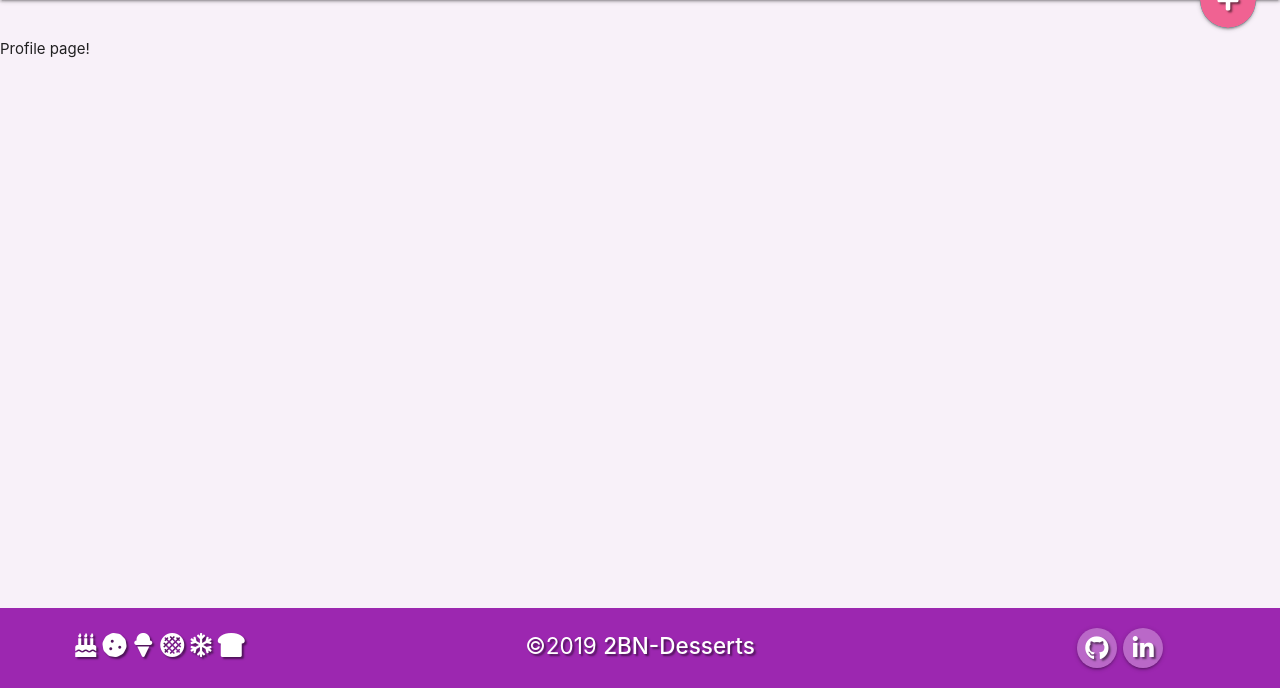
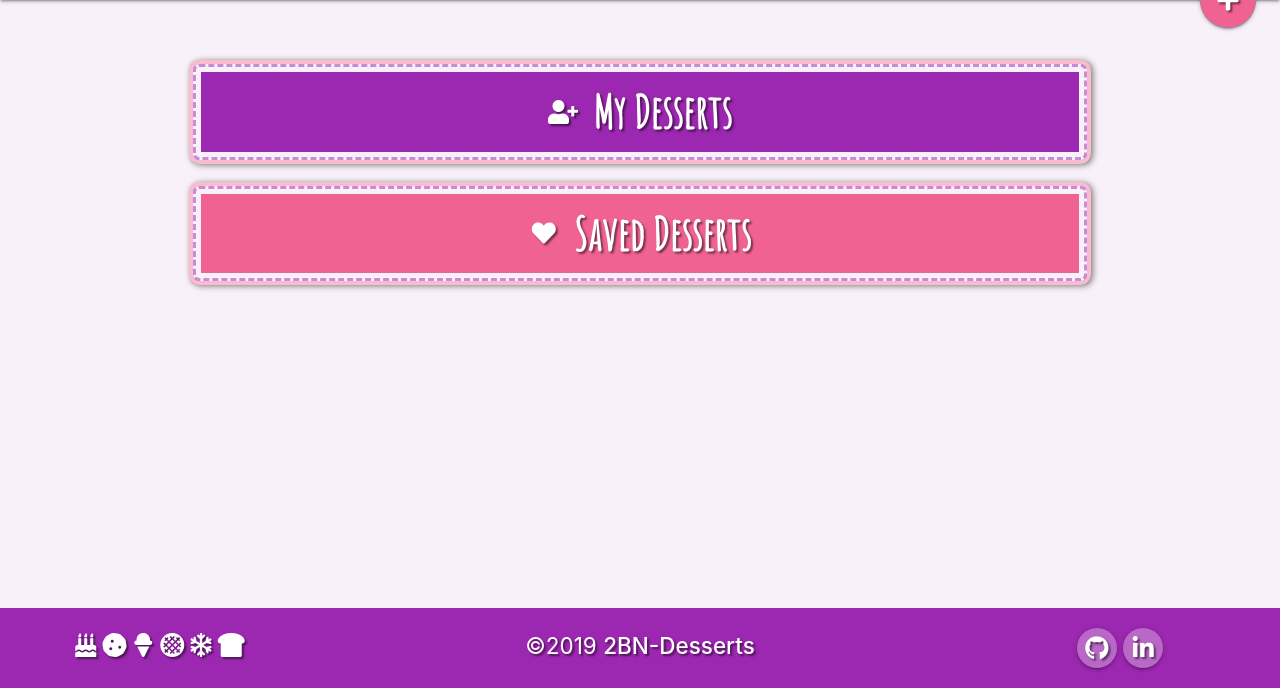
Before and after one commit to TravelTimN/ci-milestone04-dcd, a Flask app: a page that uses app/templates/profile.html in a window 1280 px wide. Shown: the part 112-800 px from the top of the page. Run offline with Flask 2, Linux system fonts and the light colour scheme; the visitor is signed in with stand-in values (Sample User, id 1); grey boxes marked "Sample" are stand-in pictures; a database or web service that is not in the repository returns one stand-in record (values such as "Sample title"); some libraries are stand-ins or nearby versions; some web fonts are replaced.

Commit message:
Create initial layout of Profile page
The user profile page now has two collections.
1. Show collapsible list of user own recipes.
2. Show collapsible list of user favorited recipes.

Also, when a recipe gets deleted by someone, it will
simultaneously pull that recipe from all other user_favs list.

```diff
--- a/app/routes.py
+++ b/app/routes.py
@@ -117,7 +117,15 @@ def login():
 #----- PROFILE -----#
 @app.route("/<username>")
 def profile(username):
-        return render_template("profile.html", username=session["user"])
+        # find all recipes belonging to user
+        user = users_collection.find_one({"username_lower": session["user"].lower()})["_id"]
+        user_recipes = recipes_collection.find({"author": user}).sort([("recipe_name", 1)])
+
+        # find all recipes that the user loves
+        user_favs_list = users_collection.find_one({"username_lower": session["user"].lower()})["user_favs"]
+        user_favs = recipes_collection.find({"_id": {"$in": user_favs_list}}).sort([("recipe_name", 1)])
+
+        return render_template("profile.html", username=session["user"], user_recipes=user_recipes, user_favs=user_favs)
 
 
 #----- LOGOUT -----#
@@ -193,7 +201,7 @@ def add_dessert_toDB():
                 "date_added": today,
                 "date_updated": today,
                 "views": 0,
-                "user_favs": []
+                "user_favs": 0
         }
 
         # get the new _id being created on submit
@@ -340,7 +348,7 @@ def update_dessert_toDB(recipe_id):
         get_user_favs = recipe.get("user_favs")
 
         # find recipe to be updated, then push updates
-        recipes_collection.update_one( {"_id": ObjectId(recipe_id)},
+        recipes_collection.update( {"_id": ObjectId(recipe_id)},
         {
                 "recipe_name": request.form.get("recipe_name"),
                 "recipe_slug": slugify(request.form.get("recipe_name")),
@@ -376,7 +384,11 @@ def delete_dessert(recipe_id):
         author = users_collection.find_one({"username_lower": session["user"].lower()})["_id"]
         users_collection.update_one({"_id": ObjectId(author)}, {"$pull": {"user_recipes": ObjectId(recipe_id)}})
 
+        # pull recipe from all users user_favs
+        users_collection.update_many({}, {"$pull": {"user_favs": ObjectId(recipe_id)}})
+
         return redirect(url_for("view_desserts"))
+
 
 
 
@@ -385,20 +397,29 @@ def delete_dessert(recipe_id):
 #----- Add Favorites ----- #
 @app.route("/add_favorite/<recipe_id>/<slugUrl>")
 def add_favorite(recipe_id, slugUrl):
+        # get user id
         user = users_collection.find_one({"username_lower": session["user"].lower()})["_id"]
+        # push recipe to user_favs
         users_collection.update_one({"_id": ObjectId(user)}, {"$push": {"user_favs": ObjectId(recipe_id)}})
+        # increase number of favorites on this recipe
         recipes_collection.update_one({"_id": ObjectId(recipe_id)}, {"$inc": {"user_favs": 1}})
+        # retain the original view-count by decrementing -1
         recipes_collection.update_one({"_id": ObjectId(recipe_id)}, {"$inc": {"views": -1}})
         return redirect(url_for("view_dessert",
                                 recipe_id=recipe_id,
                                 slugUrl=slugUrl))
 
+
 #----- Delete Favorites ----- #
 @app.route("/delete_favorite/<recipe_id>/<slugUrl>")
 def delete_favorite(recipe_id, slugUrl):
+        # get user id
         user = users_collection.find_one({"username_lower": session["user"].lower()})["_id"]
+        # pull recipe from user_favs
         users_collection.update_one({"_id": ObjectId(user)}, {"$pull": {"user_favs": ObjectId(recipe_id)}})
+        # decrease number of favorites on this recipe
         recipes_collection.update_one({"_id": ObjectId(recipe_id)}, {"$inc": {"user_favs": -1}})
+        # retain the original view-count by decrementing -1
         recipes_collection.update_one({"_id": ObjectId(recipe_id)}, {"$inc": {"views": -1}})
         return redirect(url_for("view_dessert",
                                 recipe_id=recipe_id,
--- a/app/static/css/style.css
+++ b/app/static/css/style.css
@@ -268,6 +268,61 @@ footer {
 }
 
 
+
+/*----- User Profile Page -----*/
+.collapsible-collection {
+    padding: 0;
+}
+
+.collapsible-collection li:nth-child(odd) {
+    background-color: rgba(243, 229, 245, 0.75);
+}
+
+.collapsible-collection li:nth-child(even) {
+    background-color: rgba(252, 228, 236, 0.75);
+}
+
+.collapsible-header h5 {
+    font-size: 3em;
+    margin: 0;
+    padding: 15px 0;
+}
+
+.collapsible-header {
+    border-bottom: 0;
+    padding: 0;
+    align-items: center;
+    justify-content: center;
+}
+
+.collapsible-header i {
+    justify-content: center;
+    vertical-align: middle;
+}
+
+.collapsible .recipe-card {
+    padding: 5px;
+}
+
+.collection .collection-item.avatar {
+    padding-right: 50px;
+    min-height: 60px;
+}
+
+.collection .collection-item.avatar .circle {
+    border-radius: 0;
+}
+
+.collection .collection-item.avatar .title {
+    font-size: 1.5em;
+}
+
+ul.collapsible {
+    margin: 25px auto;
+}
+
+
+
 /*-------------------- @media queries --------------------*/
 
 /*----- >600px Materialize Tablet size (.m) -----*/
--- a/app/static/js/script.js
+++ b/app/static/js/script.js
@@ -1,6 +1,9 @@
 $(document).ready(function () {
 
     /*----- MATERIALIZE -----*/
+
+    // initialize collapsibles
+    $(".collapsible").collapsible();
 
     // initialize tabs
     $(".tabs").tabs();
--- a/app/templates/profile.html
+++ b/app/templates/profile.html
@@ -2,6 +2,66 @@
 
 {% block content %}
 
-Profile page!
+<div class="container">
+
+    <!-- USER'S OWN RECIPES -->
+    <ul class="collapsible" data-collapsible="accordion">
+        <li class="recipe-card">
+            <div class="collapsible-header purple white-text text-shadow">
+                <i class="fas fa-user-plus material-icons"></i>
+                <h5 class="bold font-amatic">My Desserts</h5>
+            </div>
+
+            <div class="collapsible-body collection collapsible-collection">
+                <ul class="collection">
+                    {% for user_recipe in user_recipes %}
+                    <li class="collection-item avatar">
+                        <a href="{{ url_for('view_dessert', recipe_id=user_recipe._id, slugUrl=user_recipe.recipe_slug) }}">
+                            {% if user_recipe.img_src %}
+                            <img src="{{ user_recipe.img_src }}" alt="Dessert Image" class="circle">
+                            {% else %}
+                            <img src="{{ url_for('static', filename='img/no-img.png') }}" alt="Dessert Image" class="circle">
+                            {% endif %}
+                            <span class="title font-special bold purple-text">{{ user_recipe.recipe_name }}</span>
+                            <p class="truncate pink-text text-lighten-2">{{ user_recipe.description }}</p>
+                        </a>
+                    </li>
+                    {% endfor %}
+                </ul>
+            </div>
+        </li>
+    </ul>
+
+
+    <!-- USER'S FAVORITE RECIPES -->
+    <ul class="collapsible" data-collapsible="accordion">
+        <li class="recipe-card">
+            <div class="collapsible-header pink lighten-2 white-text text-shadow">
+                <i class="fas fa-heart material-icons"></i>
+                <h5 class="bold font-amatic">Saved Desserts</h5>
+            </div>
+
+            <div class="collapsible-body collection collapsible-collection">
+                <ul class="collection">
+                    {% for user_fav in user_favs %}
+                    <li class="collection-item avatar">
+                        <a href="{{ url_for('view_dessert', recipe_id=user_fav._id, slugUrl=user_fav.recipe_slug) }}">
+                            {% if user_fav.img_src %}
+                            <img src="{{ user_fav.img_src }}" alt="Dessert Image" class="circle">
+                            {% else %}
+                            <img src="{{ url_for('static', filename='img/no-img.png') }}" alt="Dessert Image" class="circle">
+                            {% endif %}
+                            <span class="title font-special bold purple-text">{{ user_fav.recipe_name }}</span>
+                            <p class="truncate pink-text text-lighten-2">{{ user_fav.description }}</p>
+                            <i class="fas fa-heart material-icons pink-text text-lighten-2 text-shadow secondary-content"></i>
+                        </a>
+                    </li>
+                    {% endfor %}
+                </ul>
+            </div>
+        </li>
+    </ul>
+
+</div>
 
 {% endblock content %}
```
